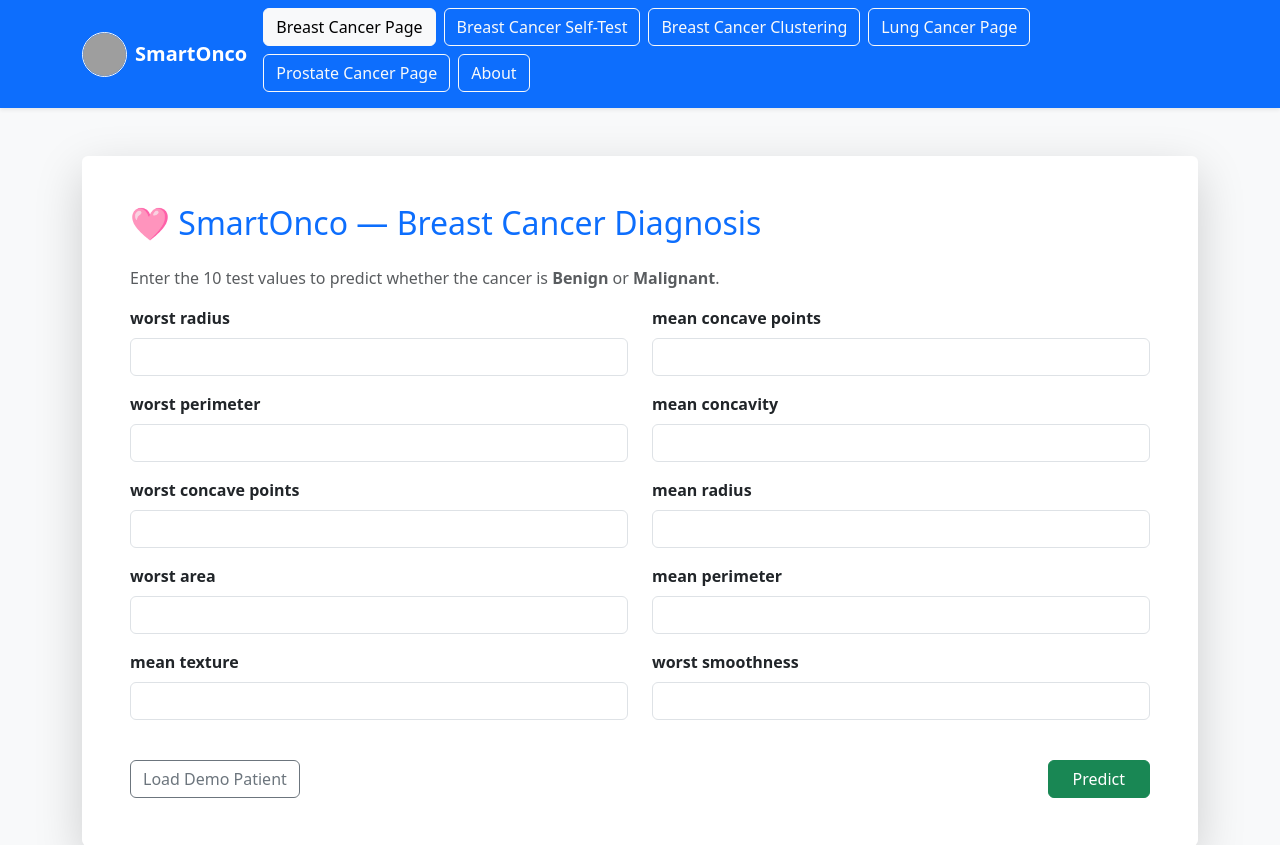
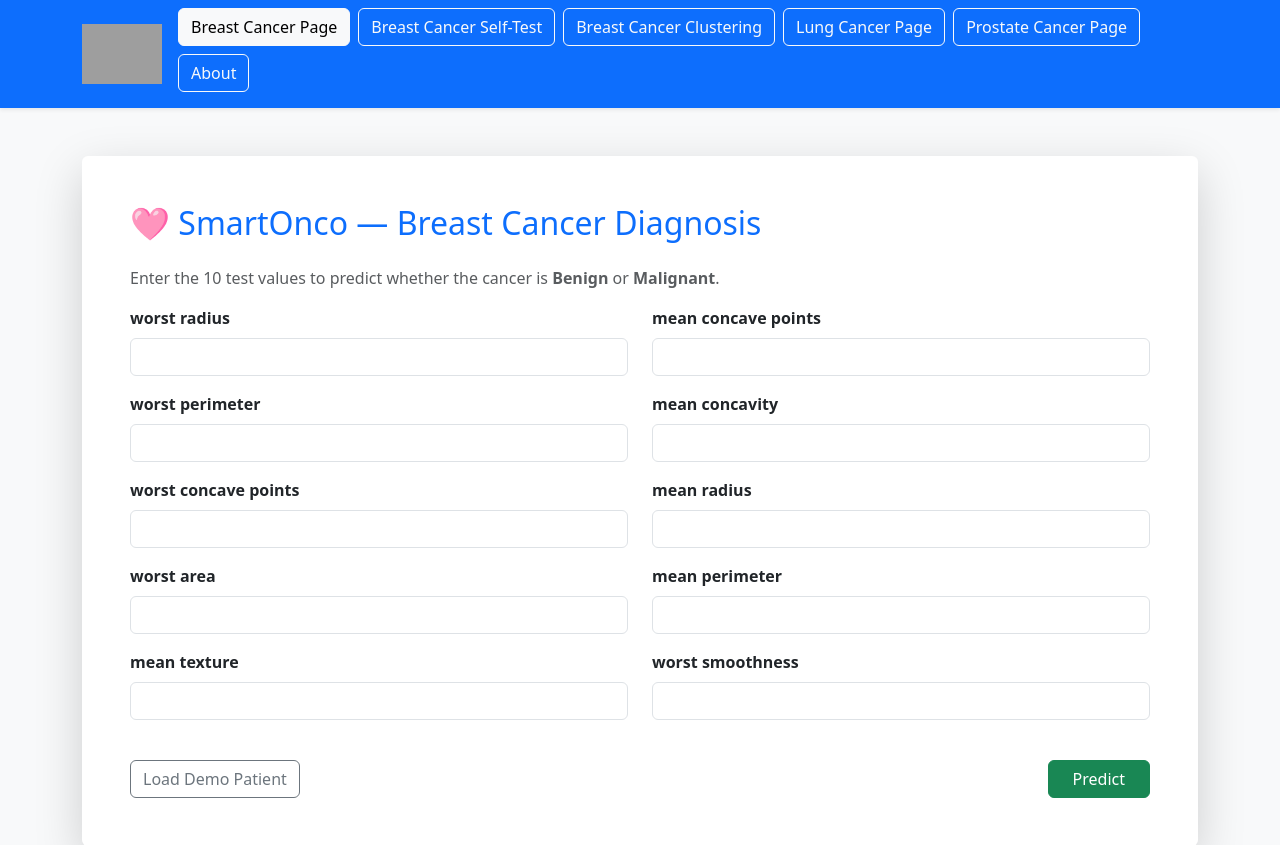
Before and after one commit to ahmedmohammedladan-cpu/SmartOnco, a Flask app: page / in a window 1280 px wide. Shown: the top 845 px of the page. Run offline with Flask 3, Linux system fonts and the light colour scheme; grey boxes are pictures that could not be loaded.

Commit message:
Update index.html

```diff
--- a/templates/index.html
+++ b/templates/index.html
@@ -13,11 +13,8 @@
   <div class="container d-flex align-items-center">
     <!-- ✅ Logo + Brand -->
     <a class="navbar-brand fw-bold d-flex align-items-center" href="/">
-      <img src="{{ url_for('static', filename='ahmedmohammedladan-cpu/SmartOnco/SMARTONCO LOGO.png') }}"
-           alt="SmartOnco Logo"
-           width="45" height="45"
-           class="me-2 rounded-circle border border-light">
-      SmartOnco
+     <img src="{{ url_for('static', filename='images/logo.png') }}" alt="SmartOnco Logo" style="height:60px;">
+
     </a>
 
     <div class="d-flex flex-wrap ms-auto">
```
